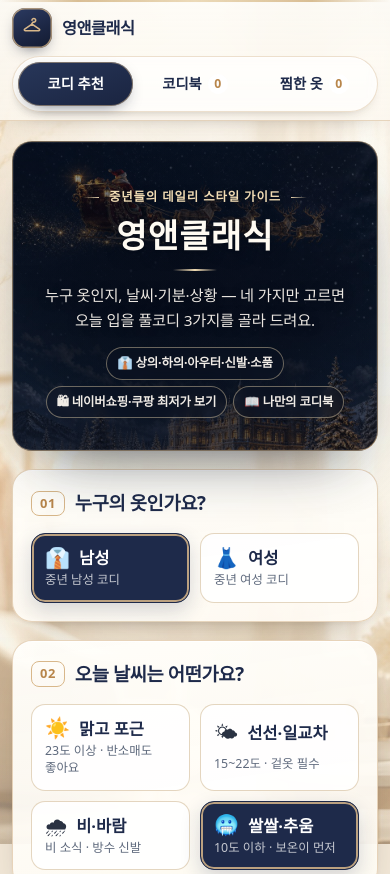
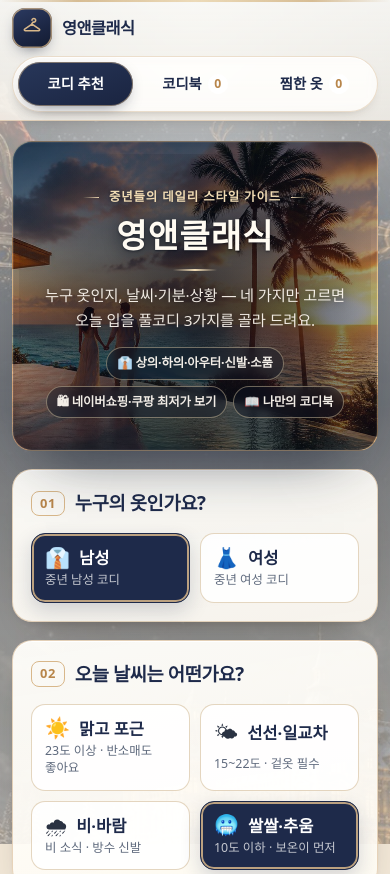
Before and after one commit to byoorim09-bot/Mine-, a plain HTML site: page index.html in a window 390 px wide. Shown: the top 874 px of the page. Drawn offline with Linux system fonts and the light colour scheme.

Commit message:
제목 뒤 히어로는 비치 배경으로 복구, 선택창 전체 배경은 크리스마스 밤(산타 썰매·루돌프)으로 교체

```diff
--- a/index.html
+++ b/index.html
@@ -10,7 +10,7 @@
 <meta property="og:description" content="날씨·기분·상황에 맞춘 중년 풀코디 추천, 네이버쇼핑 최저가 연결, 나만의 코디북.">
 <meta name="description" content="중년 남녀를 위한 날씨·기분·상황별 코디 추천과 네이버쇼핑 최저가 연결, 나만의 코디북. 「영앤클래식」">
 <title>영앤클래식</title>
-<meta property="og:image" content="https://byoorim09-bot.github.io/Mine-/hero-xmas.jpg">
+<meta property="og:image" content="https://byoorim09-bot.github.io/Mine-/hero-beach.jpg">
 <style>/* ============================================================
    영앤클래식 — 스타일
    ============================================================ */
@@ -64,25 +64,29 @@ body.lock { overflow: hidden; }
 body { display: flex; flex-direction: column; min-height: 100vh; }
 #main { flex: 1 0 auto; }
 
-/* ---- 고급 배경: 화면에 고정된 부티크 라운지 이미지 + 은은한 아이보리 광막 ----
-   카드 뒤로만 비쳐 보이도록 광막을 덮어 글자 대비를 지킵니다. */
+/* ---- 시즌 배경: 화면에 고정된 눈 내리는 크리스마스 밤(산타 썰매·루돌프) + 은은한 아이보리 광막 ----
+   카드 뒤로만 비쳐 보이도록 광막을 덮어 글자 대비를 지킵니다.
+   (시즌이 끝나면 아래 이미지만 bg-luxury.jpg / bg-luxury-m.jpg로 되돌리면 됩니다.
+    부티크 이미지 파일은 지우지 않고 그대로 남겨 둡니다.) */
 body::before {
   content: "";
   position: fixed; inset: 0; z-index: -2;
-  background: var(--base) url("bg-luxury.jpg") 50% 42% / cover no-repeat;
+  background: #0E1626 url("hero-xmas.jpg") 62% 42% / cover no-repeat;
   pointer-events: none;
 }
 body::after {
   content: "";
   position: fixed; inset: 0; z-index: -1;
   pointer-events: none;
+  /* 크리스마스 밤 이미지는 어두워서, 그대로 두면 카드 바깥이 검게 가라앉습니다.
+     아이보리 광막을 조금 더 두껍게 덮어 밤하늘 결은 은은하게만 남기고 화면 전체는 밝게 유지합니다. */
   background:
-    radial-gradient(120% 78% at 50% 2%, rgba(255, 255, 253, .62) 0%, rgba(254, 251, 245, .42) 38%, rgba(249, 244, 235, .16) 72%, rgba(243, 234, 219, .30) 100%),
-    linear-gradient(180deg, rgba(252, 249, 242, .22) 0%, rgba(250, 246, 238, .04) 45%, rgba(240, 230, 214, .22) 100%);
+    radial-gradient(120% 78% at 50% 2%, rgba(255, 255, 253, .70) 0%, rgba(254, 251, 245, .52) 38%, rgba(249, 244, 235, .34) 72%, rgba(243, 234, 219, .46) 100%),
+    linear-gradient(180deg, rgba(252, 249, 242, .30) 0%, rgba(250, 246, 238, .14) 45%, rgba(240, 230, 214, .30) 100%);
 }
 /* 세로 화면(휴대폰)은 세로 구도로 따로 그린 배경을 써서 잘림 없이 보여 줍니다. */
 @media (max-aspect-ratio: 4/5) {
-  body::before { background-image: url("bg-luxury-m.jpg"); background-position: 50% 50%; }
+  body::before { background-image: url("hero-xmas-m.jpg"); background-position: 50% 45%; }
 }
 img, svg { display: block; }
 .glyph { filter: drop-shadow(0 2px 3px rgba(30, 42, 74, .10)); }
@@ -230,7 +234,7 @@ img, svg { display: block; }
 }
 
 /* ---------------- 1단계 ---------------- */
-/* ---------------- 1단계 : 겨울 크리스마스 히어로 ---------------- */
+/* ---------------- 1단계 : 오션뷰 비치 히어로 ---------------- */
 .hero {
   position: relative;
   margin: 6px 0 8px;
@@ -241,7 +245,7 @@ img, svg { display: block; }
   place-items: center;
   text-align: center;
   padding: 46px 22px 40px;
-  background: #0E1626 url("hero-xmas.jpg") 58% 50% / cover no-repeat;
+  background: #18202f url("hero-beach.jpg") 58% 52% / cover no-repeat;
   border: 1px solid rgba(216, 183, 138, .55);
   box-shadow: 0 30px 62px -34px rgba(20, 28, 46, .85), inset 0 0 0 1px rgba(255, 255, 255, .14);
   isolation: isolate;
@@ -607,7 +611,7 @@ img, svg { display: block; }
   .tab { flex: 1; padding: 9px 6px; font-size: .84rem; }
   .brand-txt i { display: none; }
   .brand-txt b { font-size: .96rem; white-space: normal; }
-  .hero { min-height: 310px; padding: 34px 16px 30px; border-radius: 20px; background-image: url("hero-xmas-m.jpg"); background-position: 56% 40%; }
+  .hero { min-height: 310px; padding: 34px 16px 30px; border-radius: 20px; background-position: 56% 52%; }
   .hero-title { font-size: 1.95rem; letter-spacing: .03em; }
   .hero-title::after { margin-top: 12px; width: 44px; }
   .hero-lede { font-size: .9rem; margin-top: 12px; }
```
